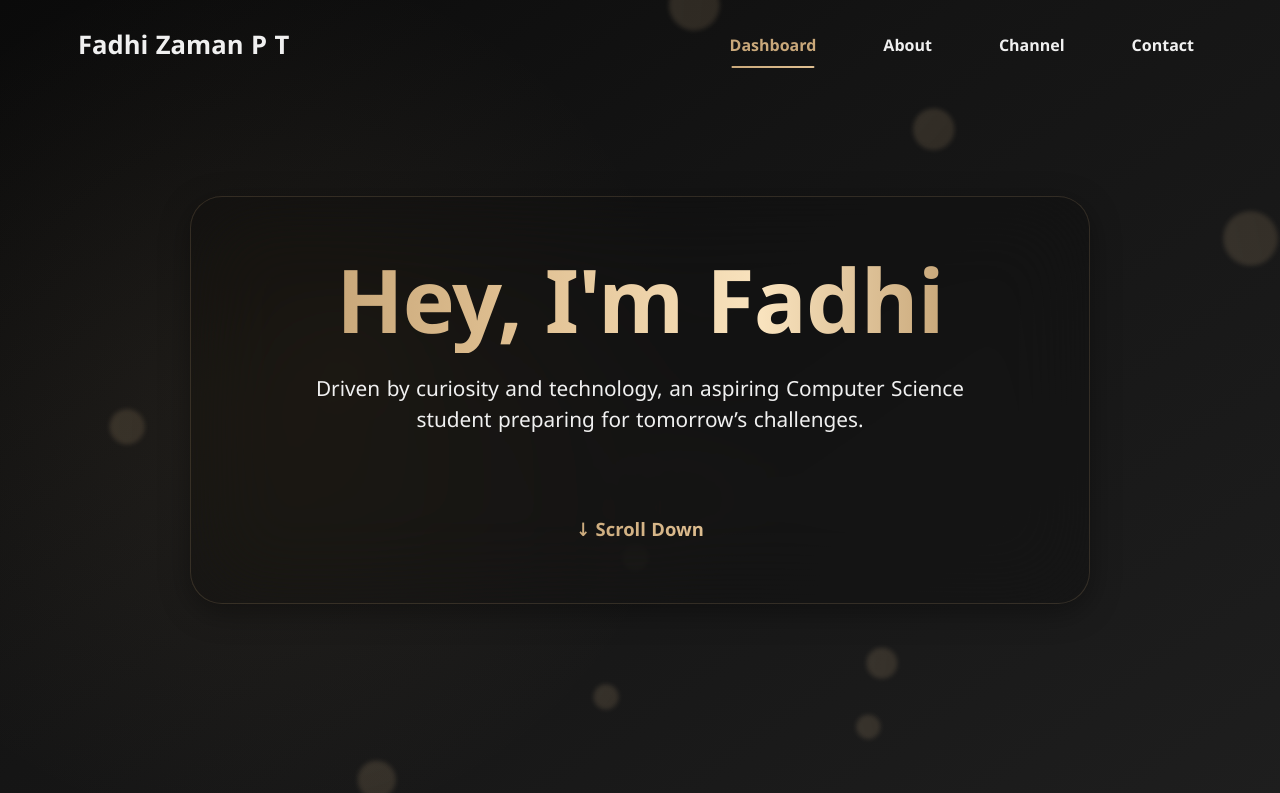
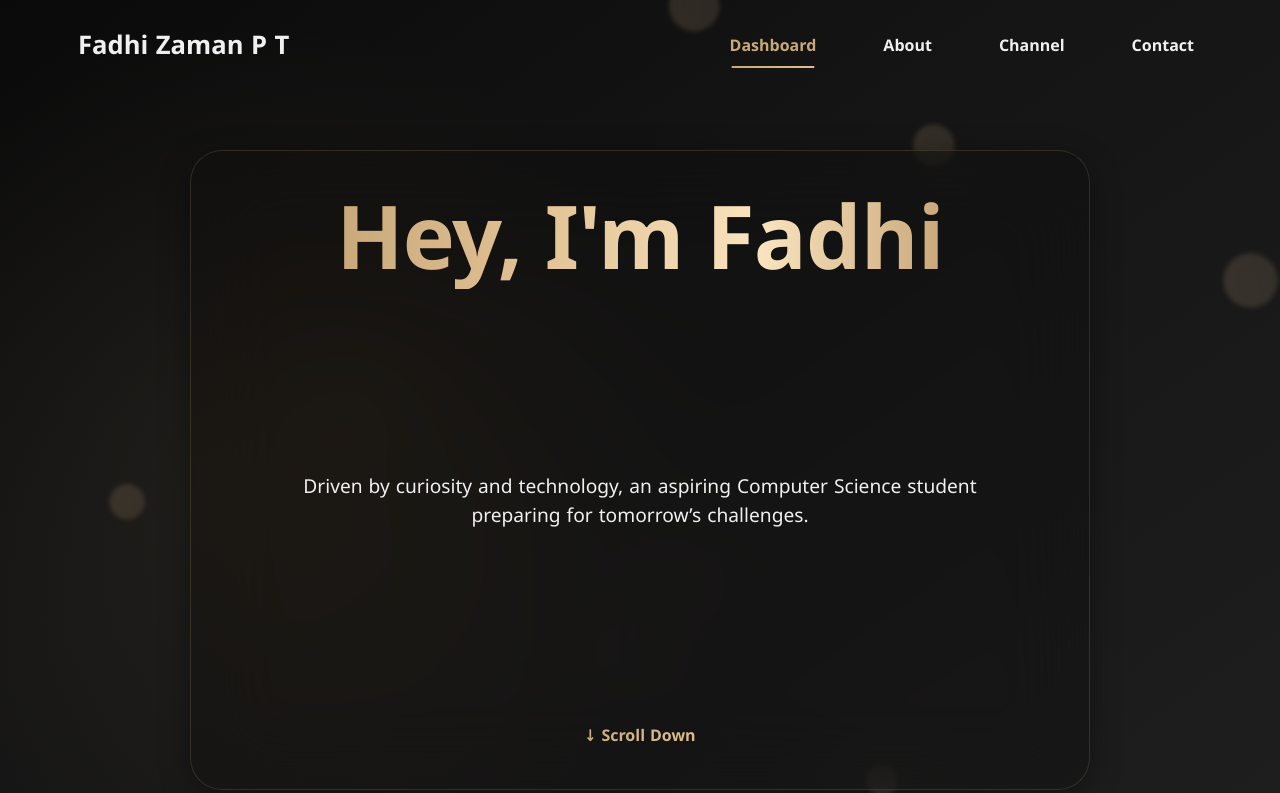
Before and after one commit to fadhizamanpt/fadhizamanpt, a plain HTML site: page index.html in a window 1280 px wide. Shown: the top 793 px of the page. Drawn offline with Linux system fonts and the light colour scheme.

Commit message:
Update style.css

```diff
--- a/style.css
+++ b/style.css
@@ -1052,3 +1052,30 @@ h1, h2, h3, h4, h5, h6 {
   line-height: 1.2 !important;     /* tighter, like Apple/Google */
   letter-spacing: -0.01em !important;
 }
+
+/* Dashboard hero alignment fix */
+.hero-content {
+  display: flex;
+  flex-direction: column;
+  justify-content: space-between; /* pushes first & last to edges, tagline in middle */
+  align-items: center;
+  text-align: center;
+  min-height: 80vh; /* adjust: makes enough room for spacing */
+  padding: 2rem;
+}
+
+.hero-content h1 {
+  margin: 0;
+}
+
+.hero-content p {
+  margin: 0; /* remove default spacing */
+  font-size: 1.2rem;
+  max-width: 700px;
+  line-height: 1.5;
+}
+
+.hero-content .scroll-down-text {
+  margin: 0;
+  font-size: 1rem;
+}
```
